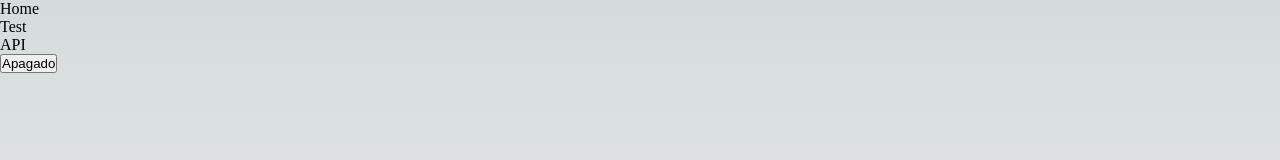
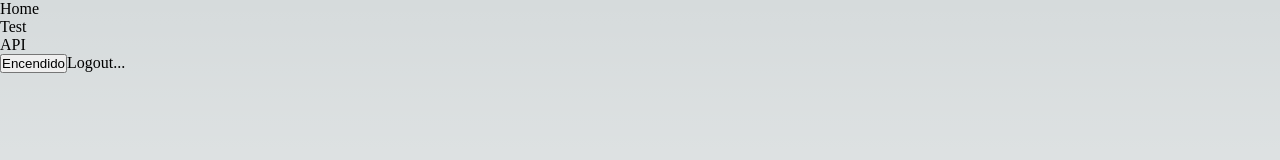
Before and after one commit to rambmario/frontend-react, a Next.js app in the folder proyecto001/: page /test in a window 1280 px wide. Shown: the top 160 px of the page. Built offline with nearby package versions, Linux system fonts and the light colour scheme.

Commit message:
cambios de context componentes y rendering condicional

```diff
--- /dev/null
+++ b/proyecto001/src/componentes/buttons/dark_mode_f.js
@@ -0,0 +1,18 @@
+import { maincontextState } from "@/context/maincontextprovider";
+import { useContext } from "react";
+
+export default function DarkModef (){
+
+    let { darkMode } = useContext(maincontextState)
+    let isToggleOn = darkMode;
+
+    return(
+        <>
+          <button onClick={ () =>
+                isToggleOn!=isToggleOn
+             }>
+                { isToggleOn ? 'Encendido': 'Apagado'}
+            </button>
+        </>
+    )
+}
--- a/proyecto001/src/componentes/buttons/darkmode.js
+++ b/proyecto001/src/componentes/buttons/darkmode.js
@@ -1,11 +1,11 @@
 import { Component, useContext } from "react";
-import { mainContext } from "@/context/maincontext";
+import { maincontextState } from '@/context/maincontextprovider'
 
+// Lo pasamos a funcional al tener contexto...
 export default class Darkmode extends Component {
     constructor ( props ) {
         super(props);
-        let { darkMode } = {}//useContext(mainContext)
-        this.state = { isToggleOn: darkMode}
+        this.state = { isToggleOn: false}
     }
 
     changeOnOff() {
--- /dev/null
+++ b/proyecto001/src/componentes/login/initialLogin.js
@@ -0,0 +1,16 @@
+import Login from "./login";
+import Logout from "./logout";
+import { useContext } from "react";
+import { maincontextState } from "@/context/maincontextprovider";
+
+export default function InitialLogin() {
+
+    let context = useContext(maincontextState);
+    let isLoggedIn = context.isLoggedIn;
+
+    if (isLoggedIn){
+        return <Logout/>
+    } else {
+        return <Login/>
+    }
+}
--- /dev/null
+++ b/proyecto001/src/componentes/login/login.js
@@ -0,0 +1,7 @@
+export default function Login() {
+    return (
+        <>
+        <span>This is for Login </span>
+        </>
+    )
+}
--- /dev/null
+++ b/proyecto001/src/componentes/login/logout.js
@@ -0,0 +1,6 @@
+export default function Logout(){
+    return(
+    <>
+    <span>Logout...</span>
+    </>)
+}
--- a/proyecto001/src/componentes/navbar/navbar.js
+++ b/proyecto001/src/componentes/navbar/navbar.js
@@ -1,6 +1,11 @@
 import Link from "next/link"
+import { useContext } from "react";
+import { maincontextState } from "@/context/maincontextprovider";
 
 export default function Navbar(props) {
+
+    let { darkmode } = useContext(maincontextState);
+
     return (
         <div className="navbar">
             <ul>
--- a/proyecto001/src/context/maincontext.js
+++ b/proyecto001/src/context/maincontext.js
@@ -1,14 +1,16 @@
-import React from "react";
-
 const defaultState = {
     language : "es",
     darkMode : true,
+    isLoggedIn: true,
     username : "anonymous"
 }
 
-function getInitialState() {
+export default function getInitialState() {
     // podemos cargar data previamente guardamente en localstorage..
     return defaultState;
 }
 
-export const mainContext = React.createContext(getInitialState());
+export function saveContextState ( newcontextState) {
+    //salva dentro de localstorage
+    localStorage.setItem( "contextState", JSON.stringify(newcontextState))
+}
--- /dev/null
+++ b/proyecto001/src/context/maincontextprovider.js
@@ -0,0 +1,15 @@
+import { createContext } from "react";
+import getInitialState from "./maincontext";
+
+export const maincontextState = createContext(getInitialState());
+
+export function mainContextProvider ( { children }) {
+
+    return (
+        <>
+            <maincontextState.Provider value="login">
+                { children }
+            </maincontextState.Provider>
+        </>
+    );
+}
--- a/proyecto001/src/pages/test.js
+++ b/proyecto001/src/pages/test.js
@@ -5,15 +5,19 @@ import styles from '@/styles/Home.module.css'
 import ButtonPlus from '@/componentes/buttons/button_plus'
 import Footer from '@/componentes/footer/footer'
 import Navbar from '@/componentes/navbar/navbar'
-import Darkmode from '@/componentes/buttons/darkmode'
+import DarkModef from '@/componentes/buttons/dark_mode_f'
+import InitialLogin from '@/componentes/login/initialLogin'
+import { mainContextProvider } from '@/context/maincontextprovider'
 import { useContext } from 'react'
-import { mainContext } from '@/context/maincontext'
+import { maincontextState } from '@/context/maincontextprovider'
 
 const inter = Inter({ subsets: ['latin'] })
 
 export default function Test() {
 
-    let { darkMode } = useContext(mainContext);
+    let context = useContext(maincontextState);
+    let darkMode = context.darkMode;
+    let isLoggedIn = context.isLoggedIn;
 
     return (
       <>
@@ -23,13 +27,17 @@ export default function Test() {
           <meta name="viewport" content="width=device-width, initial-scale=1" />
           <link rel="icon" href="/favicon.ico" />
         </Head>
+        <mainContextProvider>
           <Navbar></Navbar>
-        <Darkmode></Darkmode>
+          <DarkModef></DarkModef>
+
+          <InitialLogin/>
           <main className={styles.main}>
             <ButtonPlus></ButtonPlus>
             <span className={darkMode?styles.dark:styles.light}>TEMP</span>
           </main>
           <Footer></Footer>
+        </mainContextProvider>
       </>
     )
   }
```
Also changed, not shown: proyecto001/src/componentes/login/register.js (added, +7 -0 lines). Lines whose indentation alone changed are shown as unchanged.
